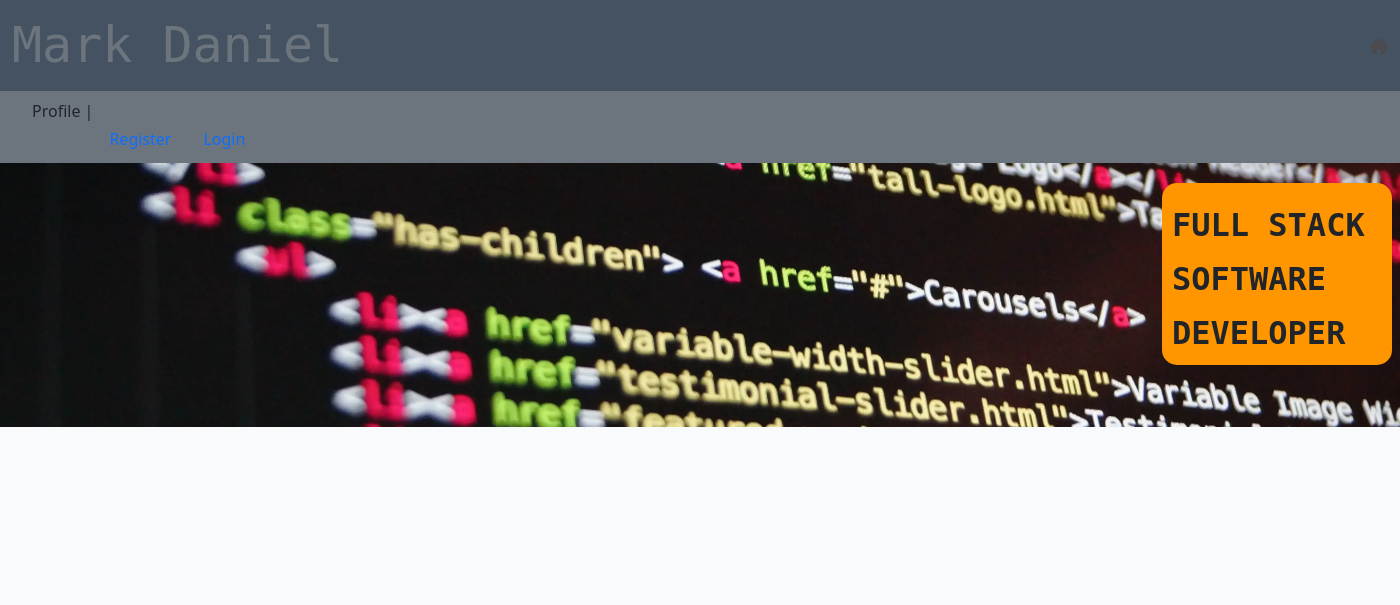
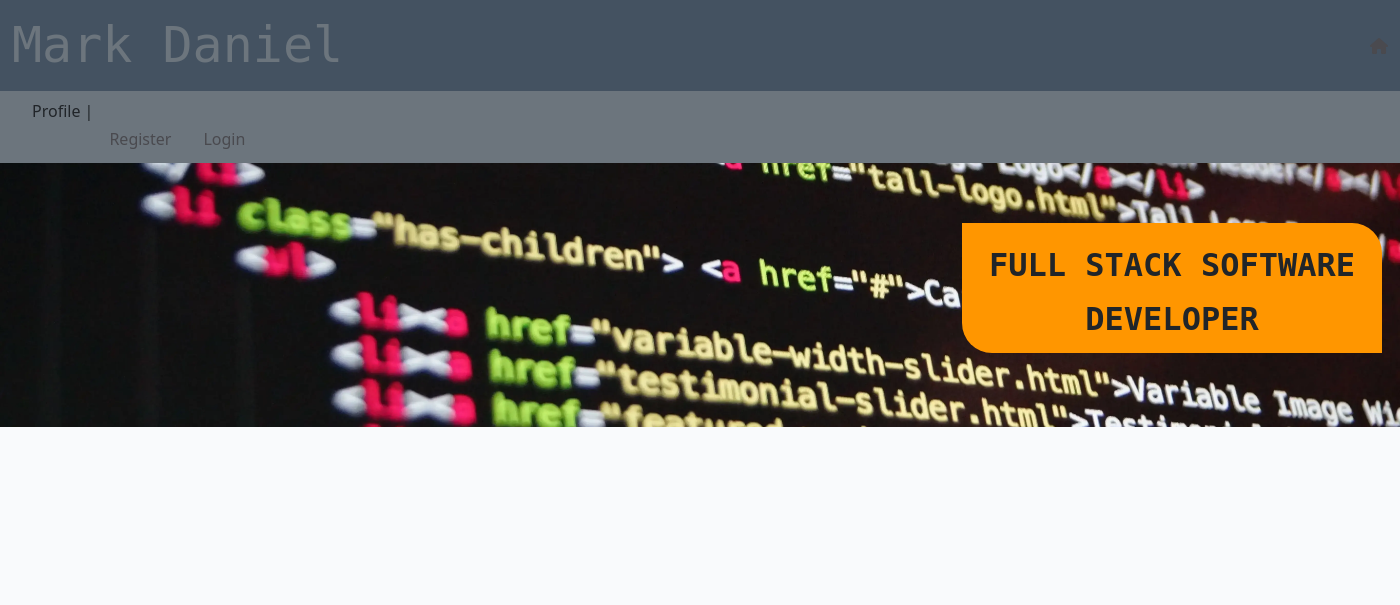
Before and after one commit to markdaniel1982/md82_resume, a Django app: page / in a window 1400 px wide. Shown: the top 605 px of the page. Run offline with Django 4.2, Linux system fonts and the light colour scheme; data that the repository does not hold is empty; some libraries are stand-ins or nearby versions.

Commit message:
style hero text

```diff
--- a/static/css/style.css
+++ b/static/css/style.css
@@ -25,13 +25,13 @@ body {
 }
 
 a, link, i {
-    color: #4A4A4F;!important
+    color: #4A4A4F!important;
 }
 
 .nav-link {
     position: relative;
     top: 20px;
-    color: #4A4A4F;!important
+    color: #4A4A4F!important;
 }
 
 .home-link {
@@ -65,14 +65,15 @@ a, link, i {
 }
 
 .hero-flash-container {
-    width: 230px;!important
-    height: 180px;
+    width: 30vw!important;
+    height: 130px;
     position: relative;
-    text-wrap: wrap;
-    left: 1150px;
-    top: 20px;
+    text-align: center;
+    left: 950px;
+    top: 60px;
     background-color: #ff9600;
-    border-radius: 15px;
+    border-top-right-radius: 30px;
+    border-bottom-left-radius: 30px;
 }
 
 .hero-flash {
@@ -201,7 +202,8 @@ footer {
     color: #6c757d;
 }
 
-@media (min-width: 1400px)
-.container, .container-lg, .container-md, .container-sm, .container-xl, .container-xxl {
-    max-width: 1670px;
+@media (min-width: 1400px) {
+    .container, .container-lg, .container-md, .container-sm, .container-xl, .container-xxl {
+        max-width: 1670px;
+    }
 }
```
